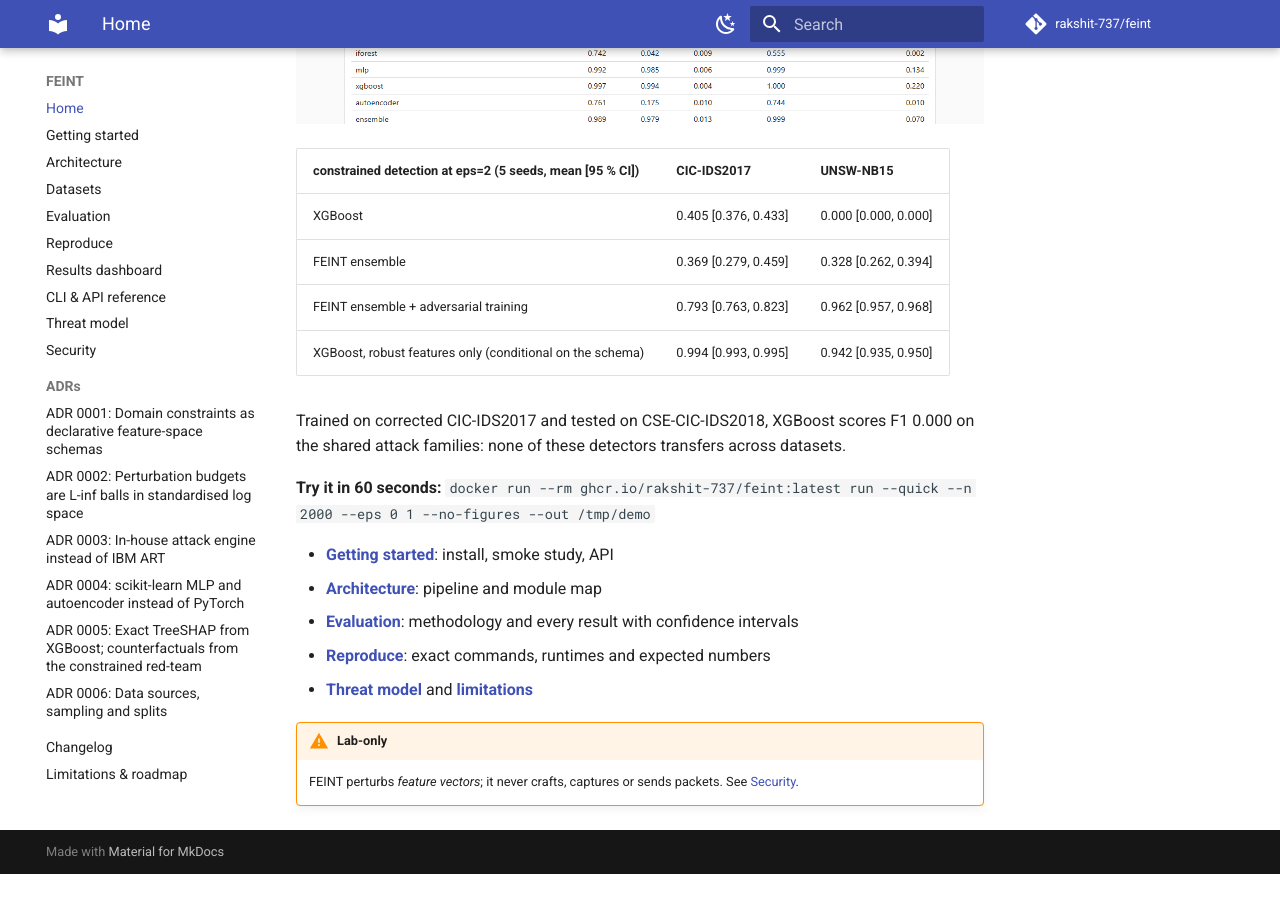
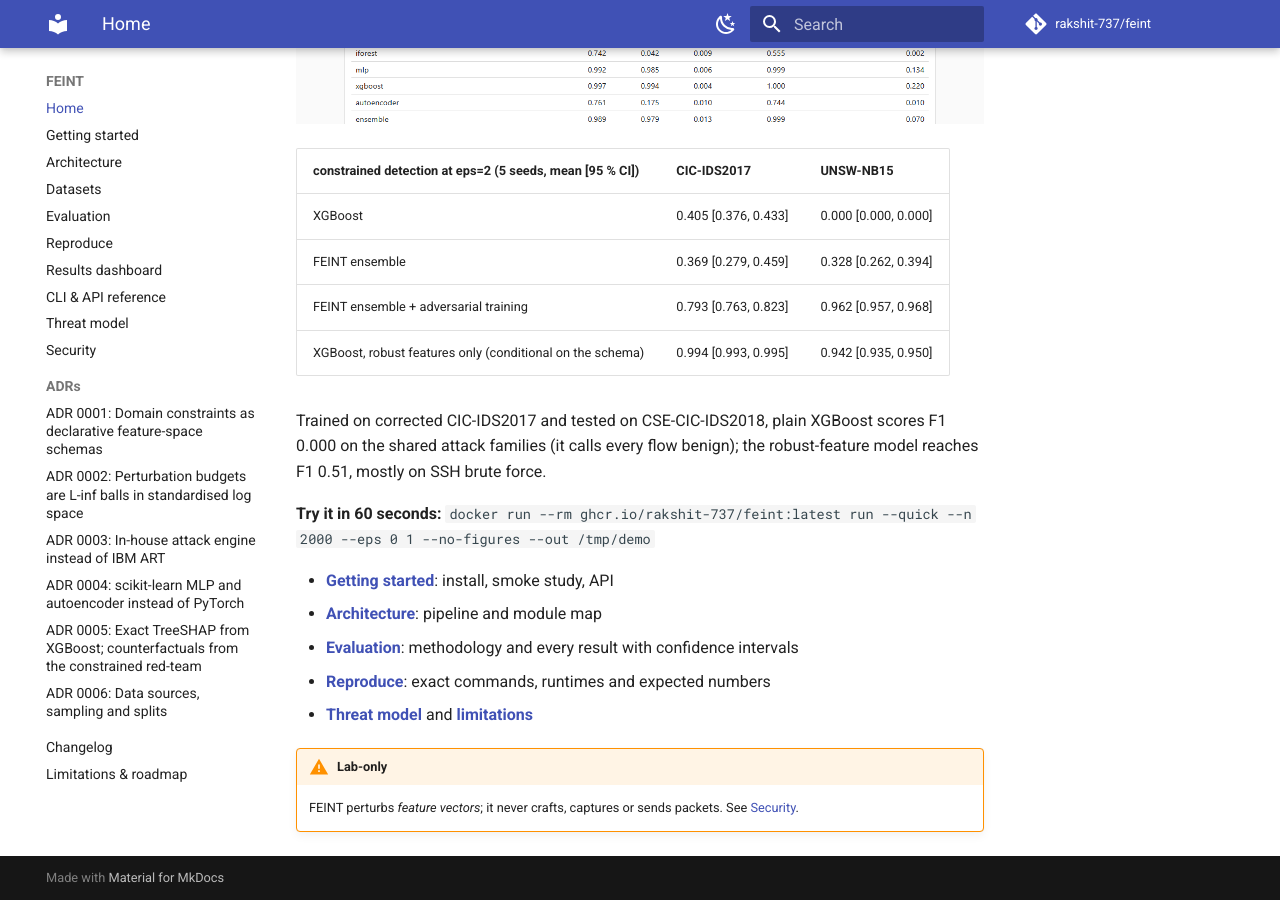
Before and after one commit to rakshit-737/feint, an MkDocs documentation site: the page built from docs/index.md, in a window 1280 px wide and 900 px high, scrolled down 723 px. Built offline with MkDocs 1.6.1 and Material for MkDocs 9.7.7, drawn with Linux system fonts in a browser that asks for light colours; comment, search, counter and statistics services are not loaded; before the commit the page ends 1597 px from its top, so only the background shows below that.

Commit message:
docs: precise cross-dataset headline, 5-seed base-rate precision, seed-0 and source caveats
Co-Authored-By: Claude <noreply@anthropic.com>

```diff
--- a/docs/index.md
+++ b/docs/index.md
@@ -16,8 +16,9 @@ each schema-derived defence buys against realisable adaptive evasion.
 | FEINT ensemble + adversarial training | 0.793 [0.763, 0.823] | 0.962 [0.957, 0.968] |
 | XGBoost, robust features only (conditional on the schema) | 0.994 [0.993, 0.995] | 0.942 [0.935, 0.950] |
 
-Trained on corrected CIC-IDS2017 and tested on CSE-CIC-IDS2018, XGBoost scores F1 0.000 on the shared
-attack families: none of these detectors transfers across datasets.
+Trained on corrected CIC-IDS2017 and tested on CSE-CIC-IDS2018, plain XGBoost scores F1 0.000 on the
+shared attack families (it calls every flow benign); the robust-feature model reaches F1 0.51, mostly on
+SSH brute force.
 
 **Try it in 60 seconds:** `docker run --rm ghcr.io/rakshit-737/feint:latest run --quick --n 2000 --eps 0 1 --no-figures --out /tmp/demo`
 
```
Also changed, not shown: README.md (+6 -5 lines), 1 other file.
